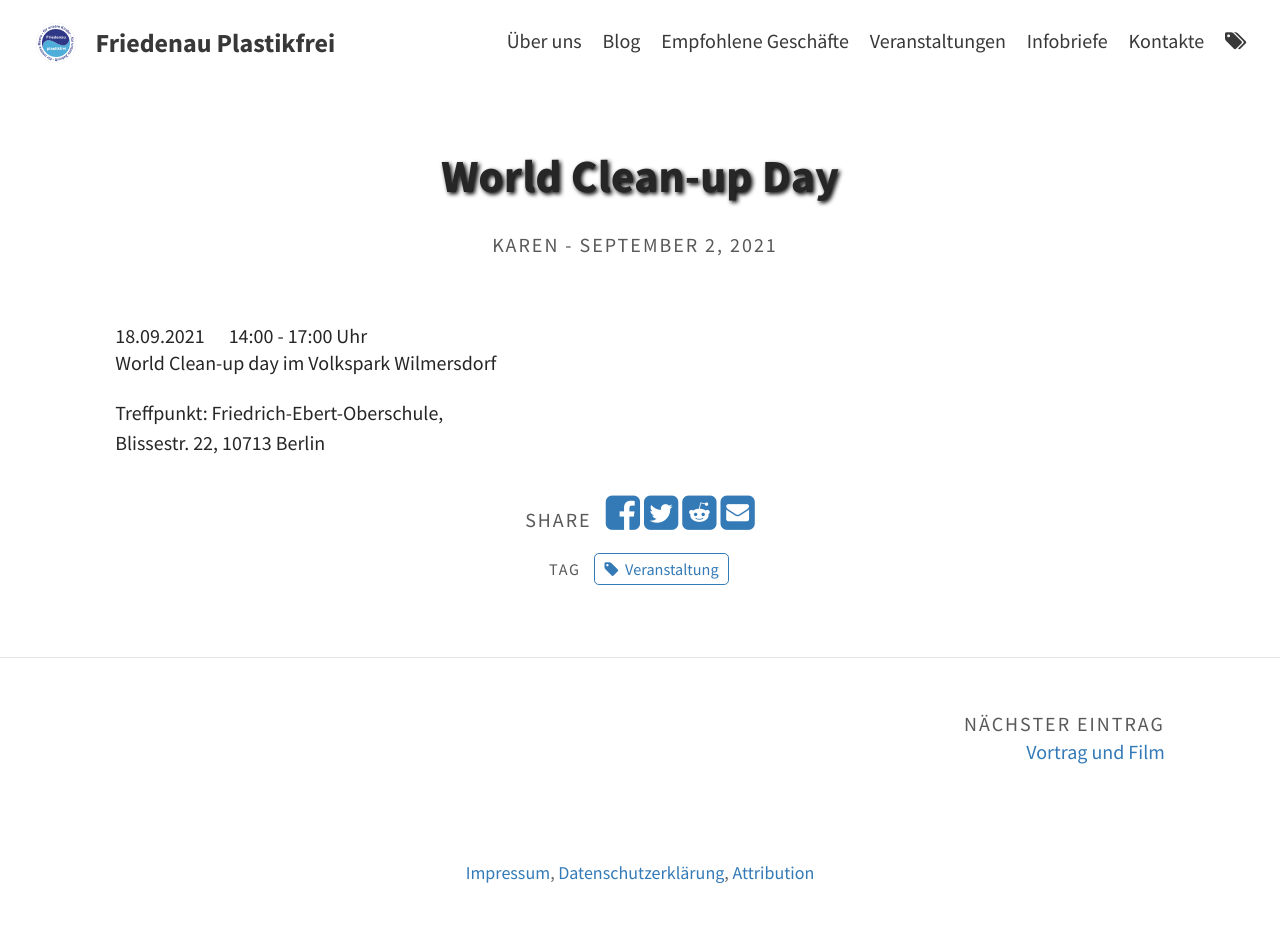
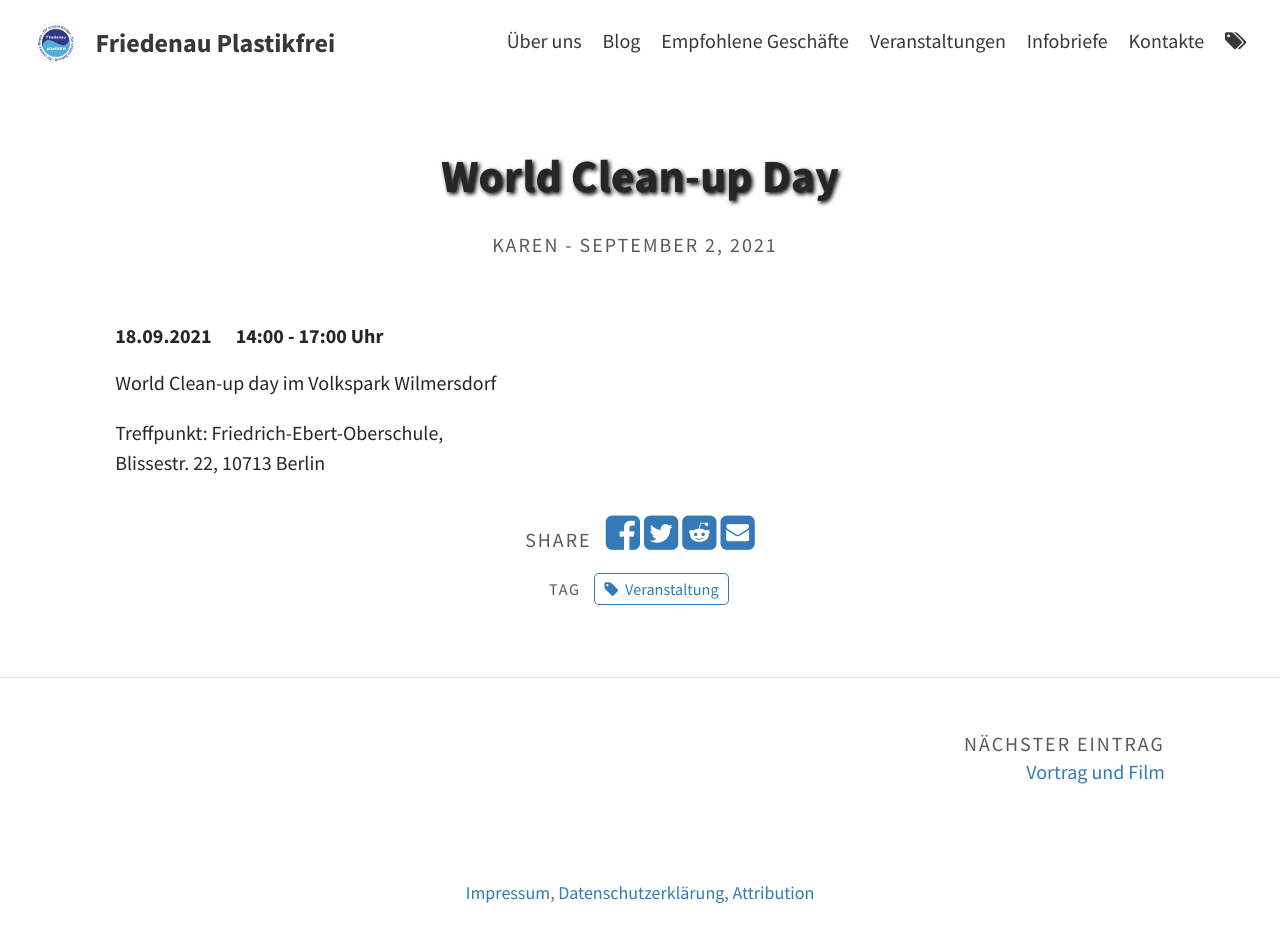
Before and after one commit to plastikwendefriedenau/website, a Jekyll site: the page built from _posts/2021-09-02-world-clean-up.md, in a window 1280 px wide. Built offline with Jekyll 4.4.1, drawn with Linux system fonts in a browser that asks for light colours.

Commit message:
Update post.html

```diff
--- a/_layouts/post.html
+++ b/_layouts/post.html
@@ -11,12 +11,12 @@ layout: default
     {% endunless %}
   </header>
   {% if page.event-date or page.event-time %}
-  <section>
+  <section class="event-date">
     {% if page.event-date %}
-    <span class="event-date">{{ page.event-date }}</span>
+    <strong class="event-date">{{ page.event-date }}</strong>
     {% endif %}
     {% if page.event-time %}
-    <span>{{ page.event-time }} Uhr</span>
+    <strong>{{ page.event-time }} Uhr</strong>
     {% endif %}
   </section>
   {% endif %}
@@ -61,6 +61,6 @@ layout: default
   }
 
   .event-date {
-    margin-right: 1em;
+    margin: 0 1em 1em 0;
   }
 </style>
```
